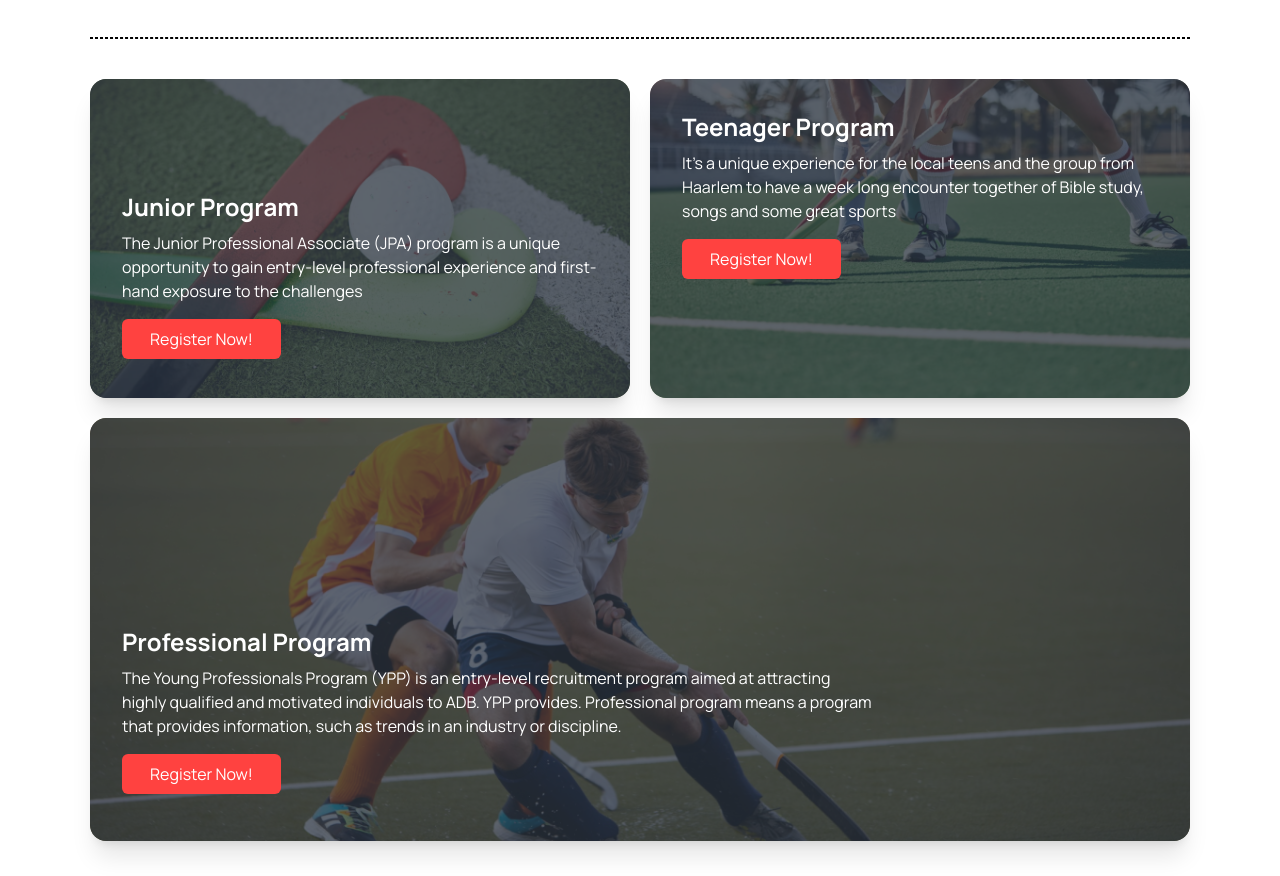
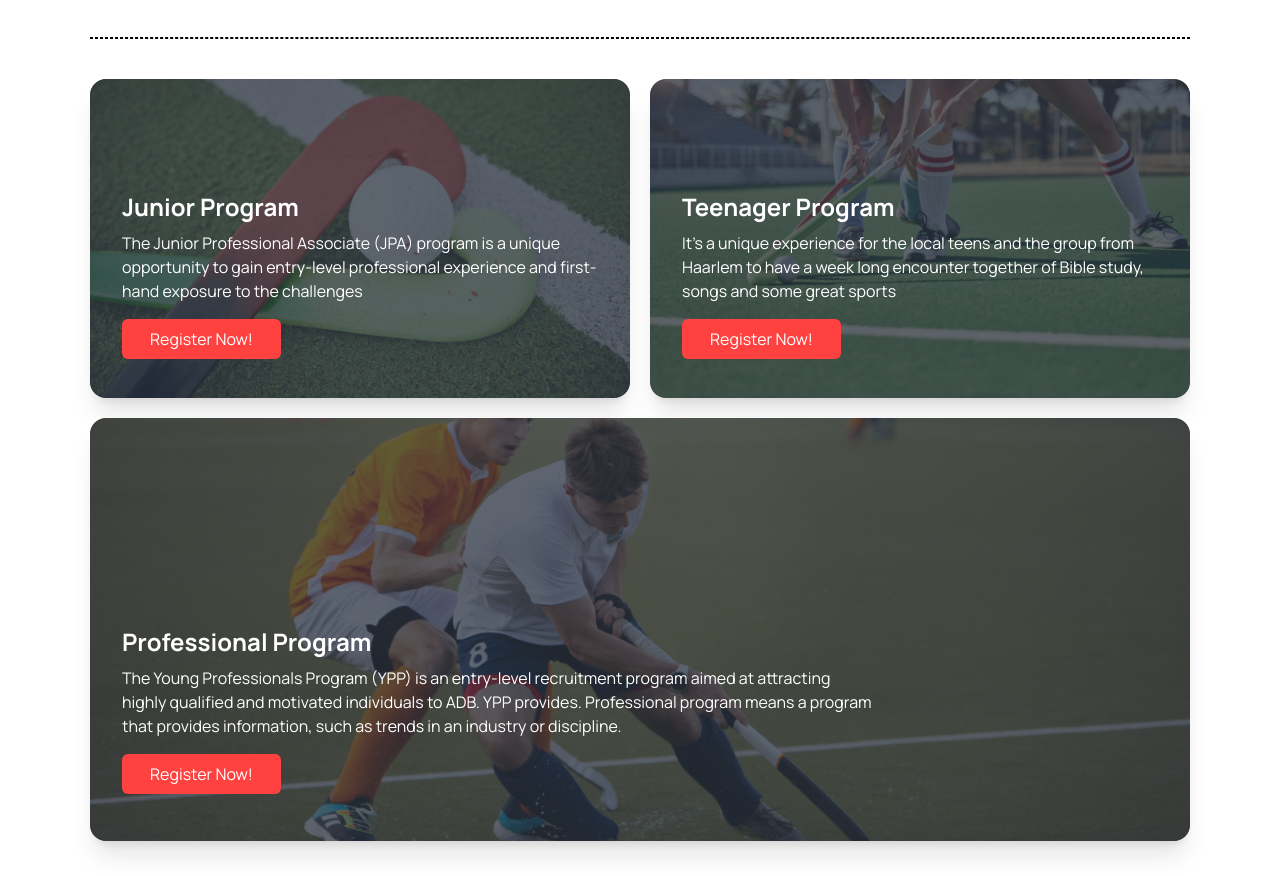
Before and after one commit to devmamunbd/assignment-3, a plain HTML site: page index.html in a window 1280 px wide. Shown: the part 1325-2201 px from the top of the page. Drawn offline with nearby package versions, Linux system fonts and the light colour scheme.

Commit message:
change title in program section

```diff
--- a/index.html
+++ b/index.html
@@ -190,7 +190,7 @@
             <!-- second-card -->
             <div class="card col-span-1 md:col-span-2 lg:col-span-3 bg-base-100 shadow-xl image-full">
               <figure><img src="./Images/3.png" alt="" /></figure>
-              <div class="card-body lg:placeholder:top-20">
+              <div class="card-body lg:top-20">
                 <h2 class="text-2xl font-bold text-white">Teenager Program</h2>
                 <h3 class="text-[#FFF]">It's a unique experience for the local teens and the group from Haarlem to have a week long encounter together of Bible study, songs and some great sports</h3>
                 <div class="card-actions justify-start">
```
